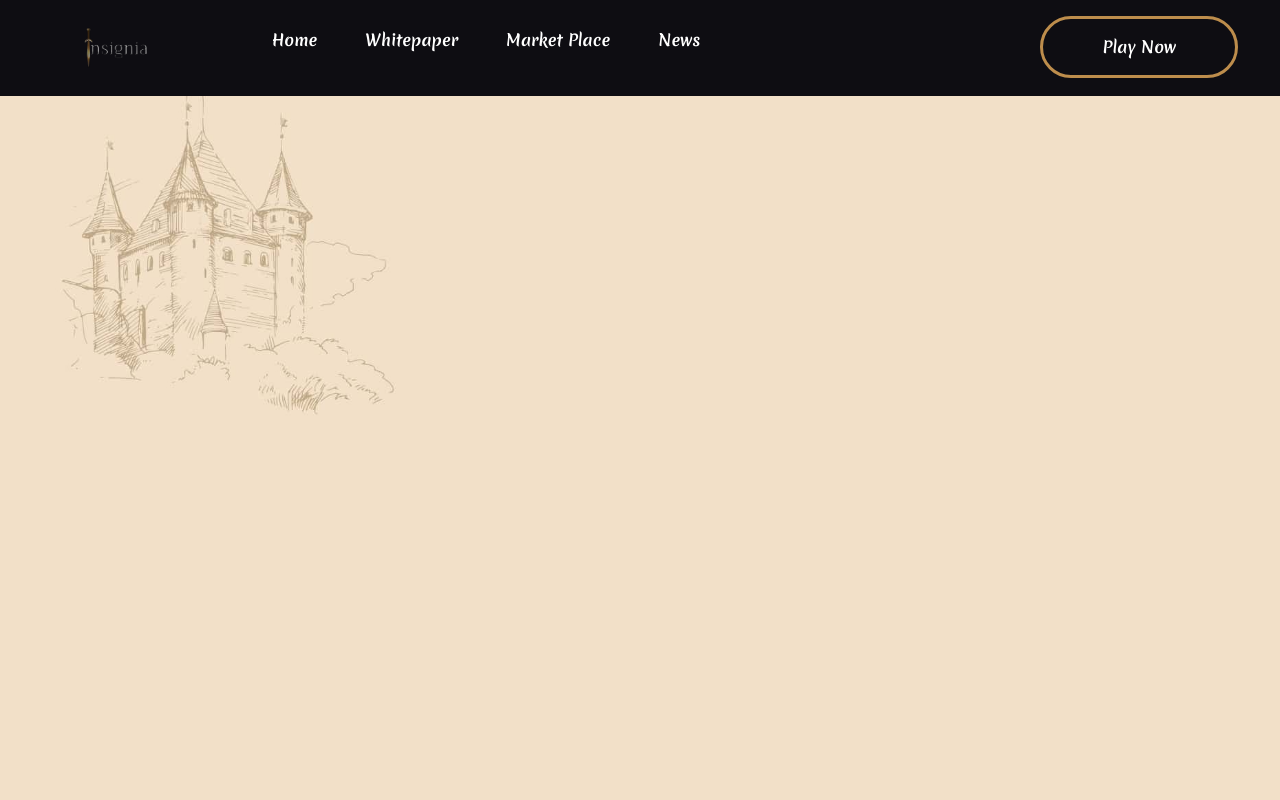
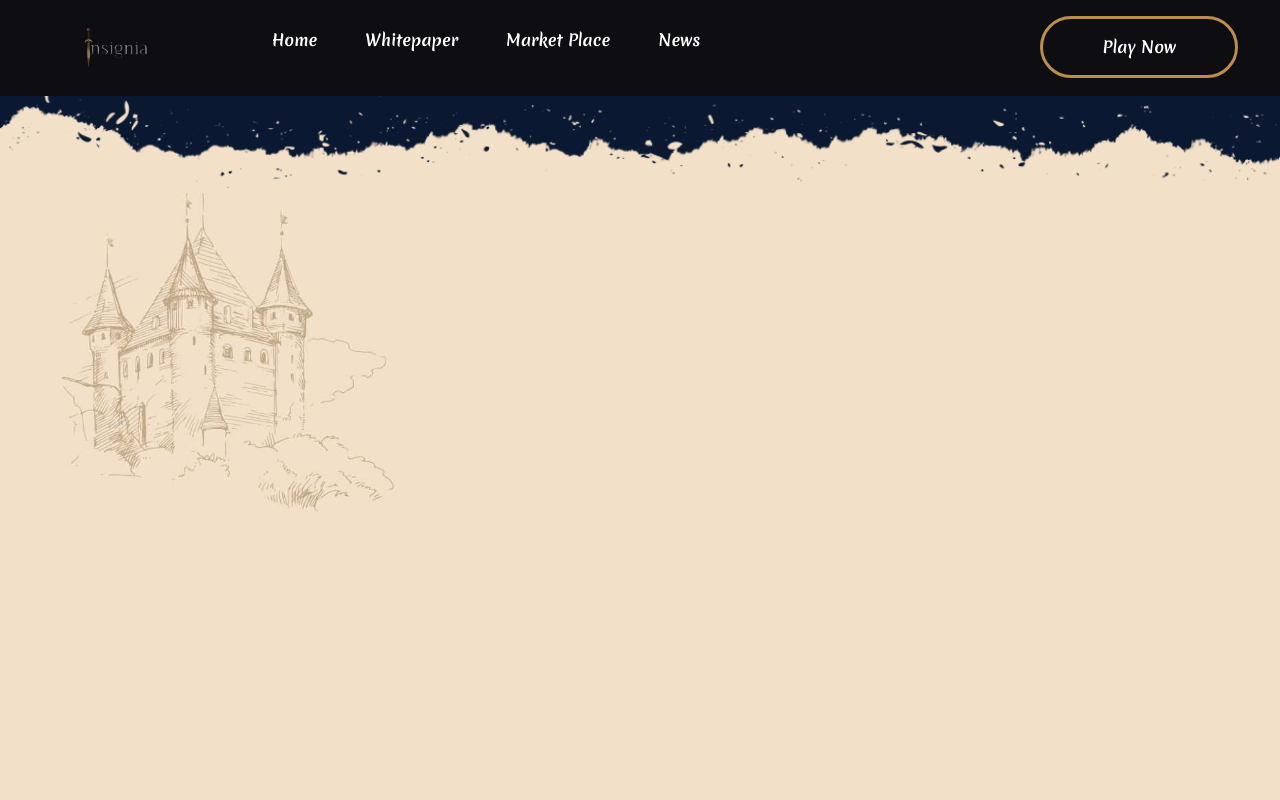
Before and after one commit to george-shammar/Insignia, a React (Create React App) app: page / in a window 1280 px wide. Shown: the top 800 px of the page. Built offline with nearby package versions, Linux system fonts and the light colour scheme.

Commit message:
Update trailer

```diff
--- a/src/components/Trailer.js
+++ b/src/components/Trailer.js
@@ -4,8 +4,13 @@ import '../styles/Trailer.css';
 
 const Trailer = () => {
   return(
+    <div>
+      <img src={header} className="rough"/>
+
+
     <div className="trailer">
 
+    </div>
 
     </div>
   )
--- a/src/styles/Trailer.css
+++ b/src/styles/Trailer.css
@@ -6,3 +6,7 @@
     background-size: cover;
     width: 100%;
 }
+
+.rough {
+    width: 100%;
+}
```
